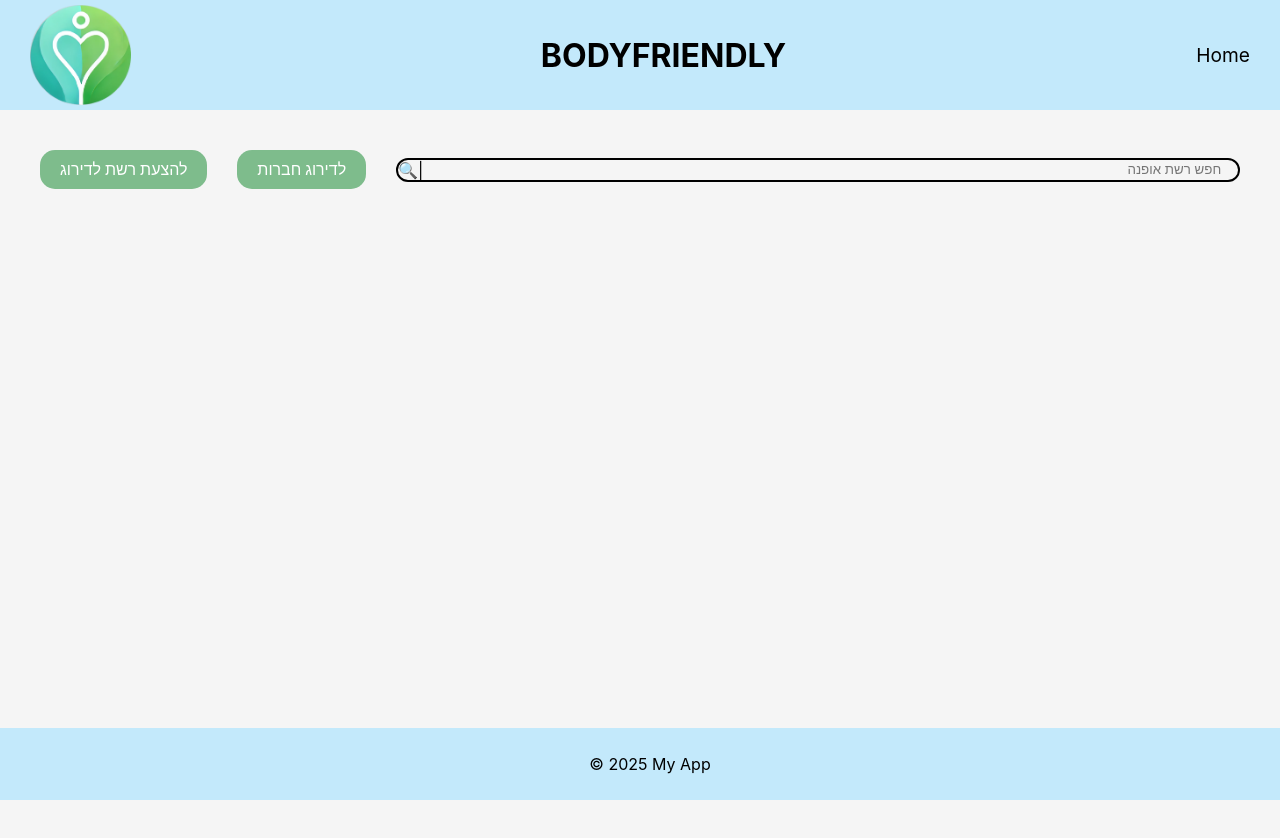
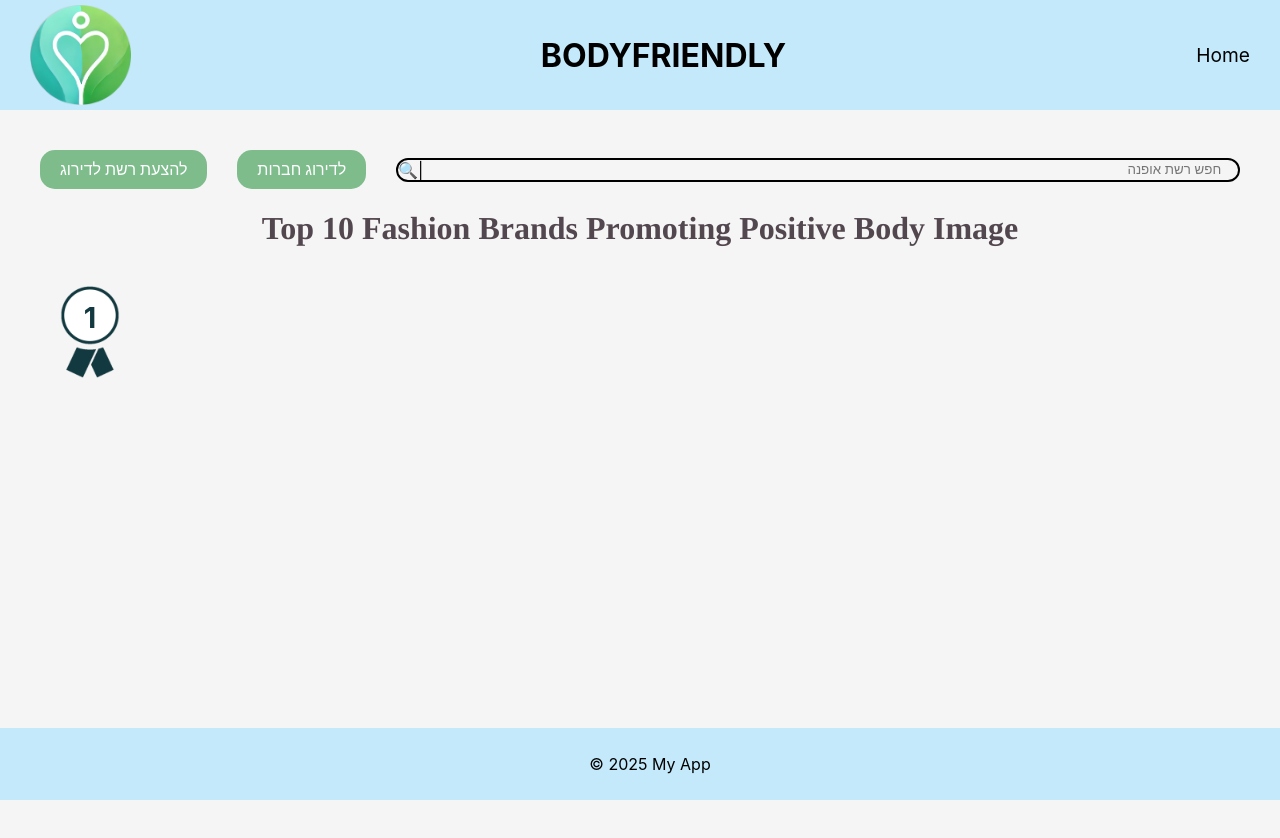
Before and after one commit to EladBet/BeSafeTeam6, a React (Vite) app in the folder client/: page / in a window 1280 px wide. Shown: the top 838 px of the page. Built offline with nearby package versions, Linux system fonts and the light colour scheme.

Commit message:
champion componnent

```diff
--- /dev/null
+++ b/client/src/components/ChampionNumber/ChampionNumber.jsx
@@ -0,0 +1,14 @@
+import React from 'react';
+import styles from './ChampionNumber.module.css';
+import championImage from '../../assets/champion.png';
+
+const ChampionNumber = ({ number }) => {
+  return (
+    <div className={styles.championcontainer}>
+        <img src={championImage} alt="Champion Medal" className={styles.championimage}/>
+        <span className={styles.number}>{number}</span>
+    </div>
+  );
+};
+
+export default ChampionNumber;
--- /dev/null
+++ b/client/src/components/ChampionNumber/ChampionNumber.module.css
@@ -0,0 +1,21 @@
+.championcontainer {
+    position: relative;
+    width: 100px;
+    height: 130px;
+  }
+
+  .championimage {
+    width: 100%;
+    height: 100%;
+    object-fit: contain;
+  }
+
+  .number {
+    position: absolute;
+    top: 38%;
+    left: 50%;
+    transform: translate(-50%, -50%);
+    font-size: 29px;
+    font-weight: bold;
+    color: #12393f;
+  }
--- a/client/src/pages/HomePage/Home.module.css
+++ b/client/src/pages/HomePage/Home.module.css
@@ -3,11 +3,12 @@
   padding: 20px;
 }
 
-/* .headline {
+.headline {
+  font-family: "Papyrus", Times, serif;
   font-size: 2em;
   margin-bottom: 20px;
   color: #53474F;
-} */
+}
 
 .companyActionsPanel{
   display: flex;
--- a/client/src/pages/HomePage/HomePage.jsx
+++ b/client/src/pages/HomePage/HomePage.jsx
@@ -1,6 +1,7 @@
 import styles from './Home.module.css';
 import FirstButton from '../../components/common/FirstButton/FirstButton'
 import Search from '../../components/Search/Search'
+import ChampionNumber from '../../components/ChampionNumber/ChampionNumber';
 
 const Home = () => {
   const handleRating = () => {
@@ -13,7 +14,6 @@ const Home = () => {
   return (
     <div className={styles.home}>
       <div className={styles.companyActionsPanel}>
-        {/* search */}
         <Search className={styles.search}/>
         <FirstButton onClick={handleRating} disabled={false}>
           לדירוג חברות
@@ -23,6 +23,9 @@ const Home = () => {
         </FirstButton>
       </div>
 
+      <h1 className={styles.headline}>Top 10 Fashion Brands Promoting Positive Body Image</h1>
+
+      <ChampionNumber number={1}/>
     </div>
   );
 };
```
Also changed, not shown: client/src/assets/champion.png (added).
